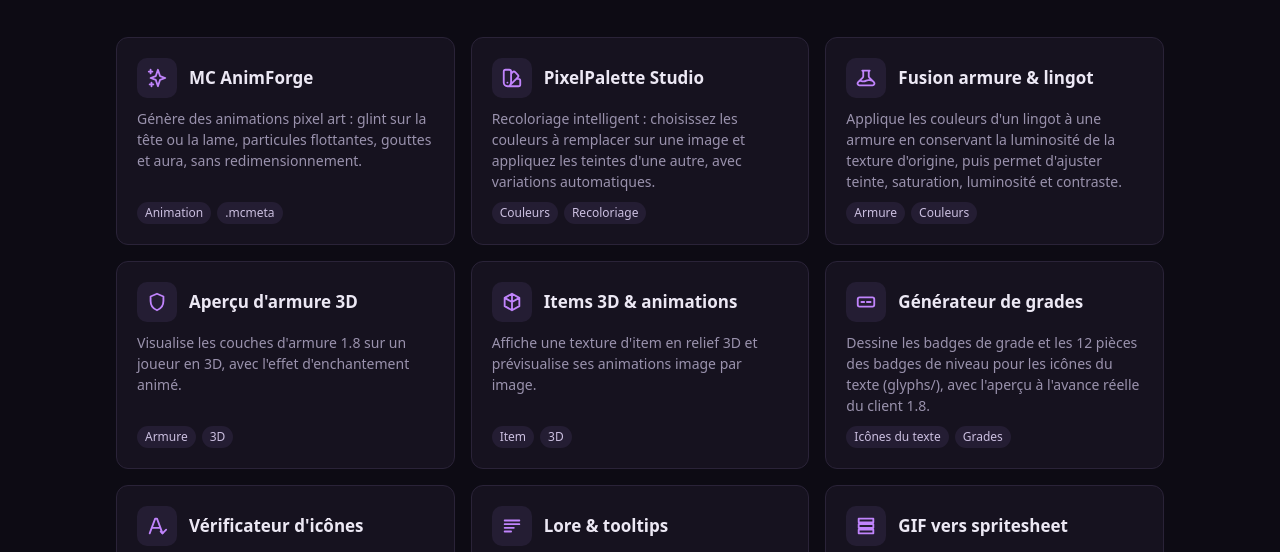
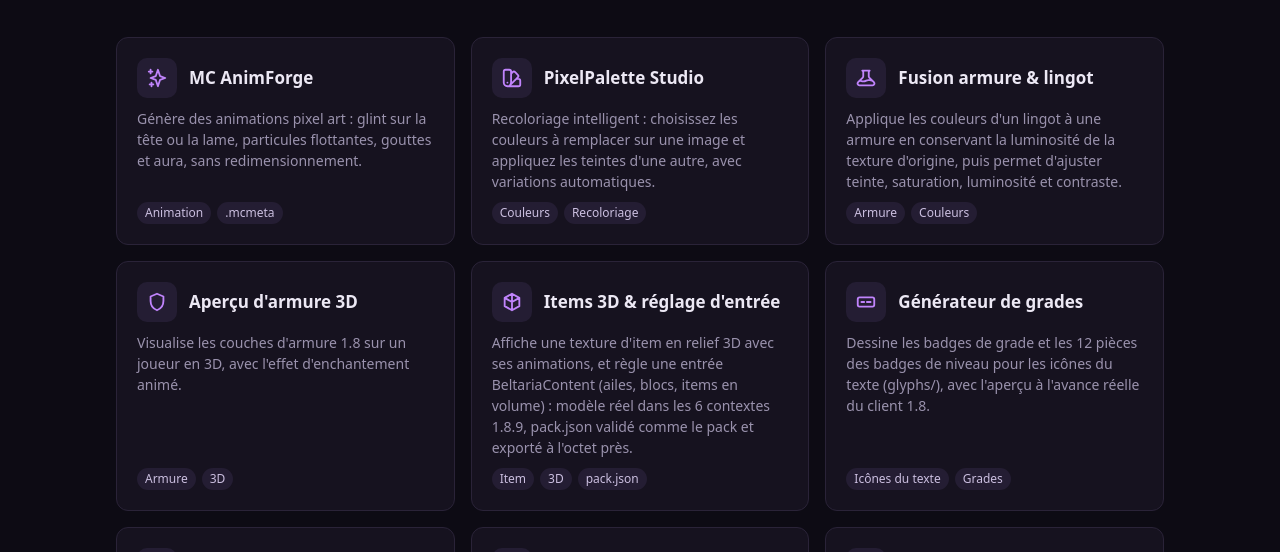
Before and after one commit to Beltaria/Beltaria, a website: page index.html in a window 1280 px wide. Shown: the part 179-731 px from the top of the page. Drawn offline with Linux system fonts and the light colour scheme.

Commit message:
Index et README : outils alignés sur BeltariaContent

```diff
--- a/index.html
+++ b/index.html
@@ -115,10 +115,10 @@
     <a class="card" href="item-3d-maker.html">
       <div class="card-head">
         <span class="icon"><svg fill="none" stroke="currentColor" stroke-width="2" viewBox="0 0 24 24" aria-hidden="true"><path stroke-linecap="round" stroke-linejoin="round" d="M12 3l8 4.5v9L12 21l-8-4.5v-9L12 3zm0 0v18m8-13.5l-8 4.5-8-4.5"/></svg></span>
-        <h2>Items 3D &amp; animations</h2>
+        <h2>Items 3D &amp; réglage d'entrée</h2>
       </div>
-      <p>Affiche une texture d'item en relief 3D et prévisualise ses animations image par image.</p>
-      <div class="tags"><span class="tag">Item</span><span class="tag">3D</span></div>
+      <p>Affiche une texture d'item en relief 3D avec ses animations, et règle une entrée BeltariaContent (ailes, blocs, items en volume) : modèle réel dans les 6 contextes 1.8.9, pack.json validé comme le pack et exporté à l'octet près.</p>
+      <div class="tags"><span class="tag">Item</span><span class="tag">3D</span><span class="tag">pack.json</span></div>
     </a>
 
     <a class="card" href="rank-generator.html">
```
Also changed, not shown: README.md.
